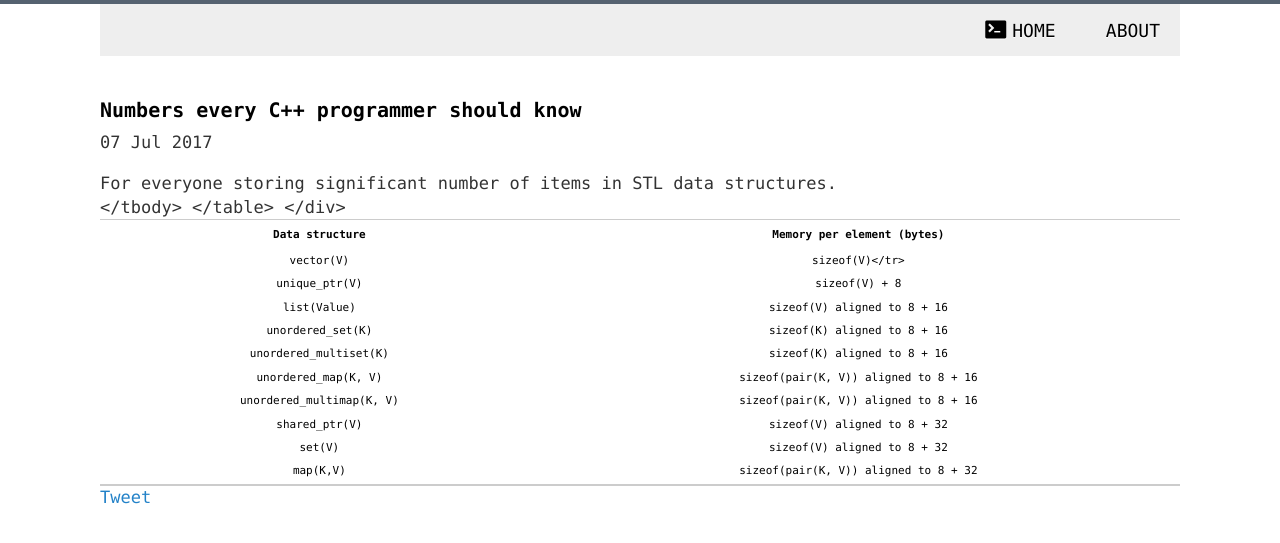
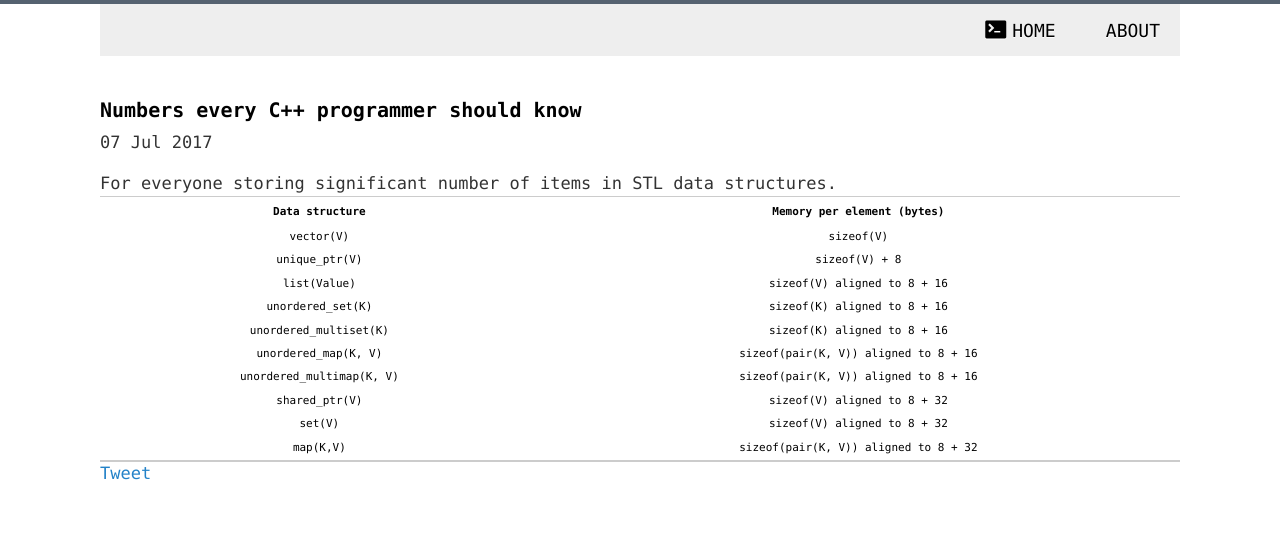
Before and after one commit to dyniusz/dyniusz.github.io, a Jekyll site: the page built from _posts/2017-07-07-STL-data-structures-numbers.md, in a window 1280 px wide. Shown: the top 543 px of the page. Built offline with Jekyll 4.4.1, drawn with Linux system fonts in a browser that asks for light colours; comment, search, counter and statistics services are not loaded; part of the change alters nothing that is shown.

```diff
--- a/_posts/2017-07-07-STL-data-structures-numbers.md
+++ b/_posts/2017-07-07-STL-data-structures-numbers.md
@@ -5,12 +5,13 @@ date: 2017-07-07
 ---
 <div class="css-full-post-content js-full-post-content">
 <div dir="ltr" style="text-align: left;" trbidi="on">For everyone storing significant number of items in STL data structures.</div>
+
 <table>
 <thead>
 <tr><th>Data structure</th><th>Memory per element (bytes)</th></tr>
 </thead>
 <tbody>
-<tr><td>vector(V)</td><td>sizeof(V)</tr>
+<tr><td>vector(V)</td><td>sizeof(V)</td></tr>
 <tr><td>unique_ptr(V)</td><td>sizeof(V) + 8</td></tr>
 <tr><td>list(Value)</td><td>sizeof(V) aligned to 8 + 16</td></tr>
 <tr><td>unordered_set(K)</td><td>sizeof(K) aligned to 8 + 16</td></tr>
@@ -22,4 +23,5 @@ date: 2017-07-07
 <tr><td>map(K,V)</td><td>sizeof(pair(K, V)) aligned to 8 + 32</td></tr>
 </tbody>
 </table>
+
 </div>
```
